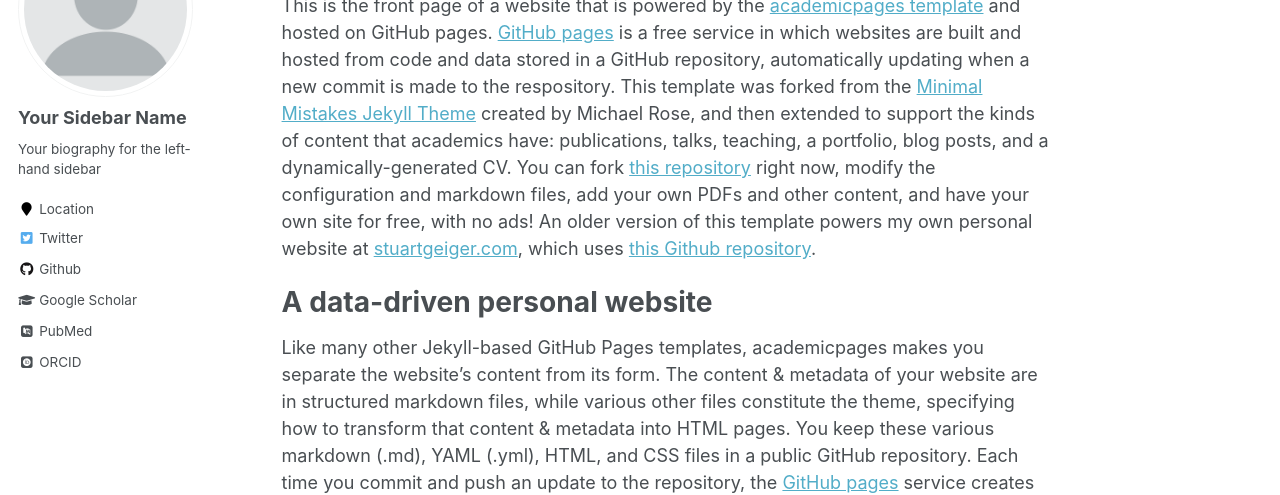
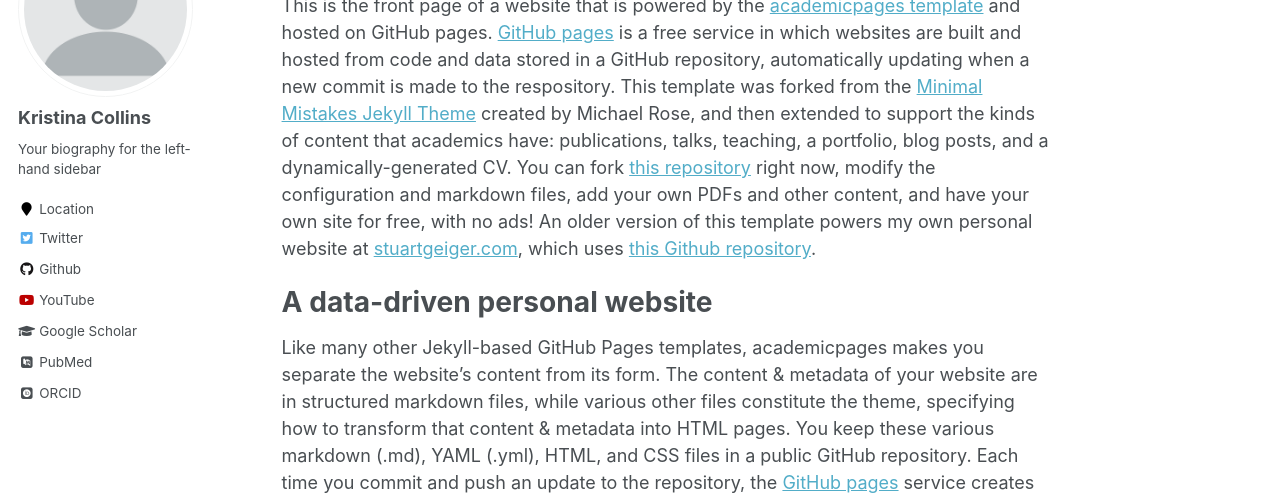
Before and after one commit to KCollins/KCollins.github.io, a Jekyll site: the page built from _pages/about.md, in a window 1280 px wide. Shown: the part 196-691 px from the top of the page. Built offline with Jekyll 4.4.1, drawn with Linux system fonts in a browser that asks for light colours; some web fonts are replaced.

Commit message:
Update _config.yml

```diff
--- a/_config.yml
+++ b/_config.yml
@@ -29,7 +29,7 @@ comments:
   facebook:
     appid                :
     num_posts            : # 5 (default)
-    colorscheme          : # "light" (default), "dark"
+    colorscheme          : "neon" # "light" (default), "dark"
 staticman:
   allowedFields          : ['name', 'email', 'url', 'message']
   branch                 : "gh-pages" # "master", "gh-pages"
@@ -80,13 +80,13 @@ analytics:
 
 # Site Author
 author:
-  name             : "Your Sidebar Name"
+  name             : "Kristina Collins"
   avatar           : "profile.png"
   bio              : "Your biography for the left-hand sidebar"
   location         : "Location"
   employer         :
   pubmed           : "https://www.ncbi.nlm.nih.gov/pubmed/?term=john+snow"
-  googlescholar    : "http://yourfullgooglescholarurl.com"
+  googlescholar    : "https://scholar.google.com/citations?user=-Q9WwL0AAAAJ&hl=en"
   email            :
   researchgate     :  # example: "https://www.researchgate.net/profile/yourprofile"
   uri              :
@@ -103,7 +103,7 @@ author:
   impactstory      : #"https://profiles.impactstory.org/u/xxxx-xxxx-xxxx-xxxx"
   lastfm           :
   linkedin         :
-  orcid            : "http://orcid.org/yourorcidurl"
+  orcid            : "http://orcid.org/0000-0002-3816-1948"
   pinterest        :
   soundcloud       :
   stackoverflow    : # http://stackoverflow.com/users/123456/username
@@ -113,7 +113,7 @@ author:
   vine             :
   weibo            :
   xing             :
-  youtube          :
+  youtube          : "kristinacollins"
   wikipedia        :
 
 
```
